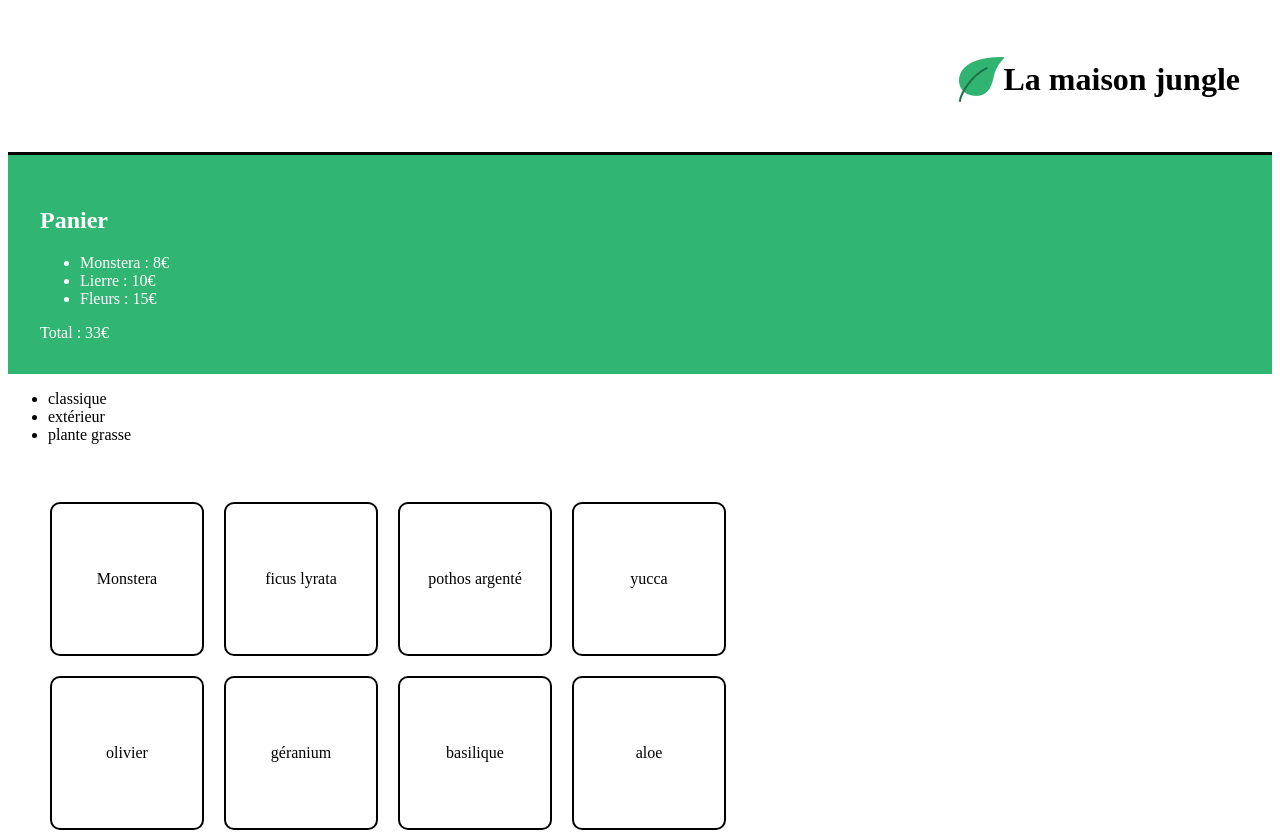
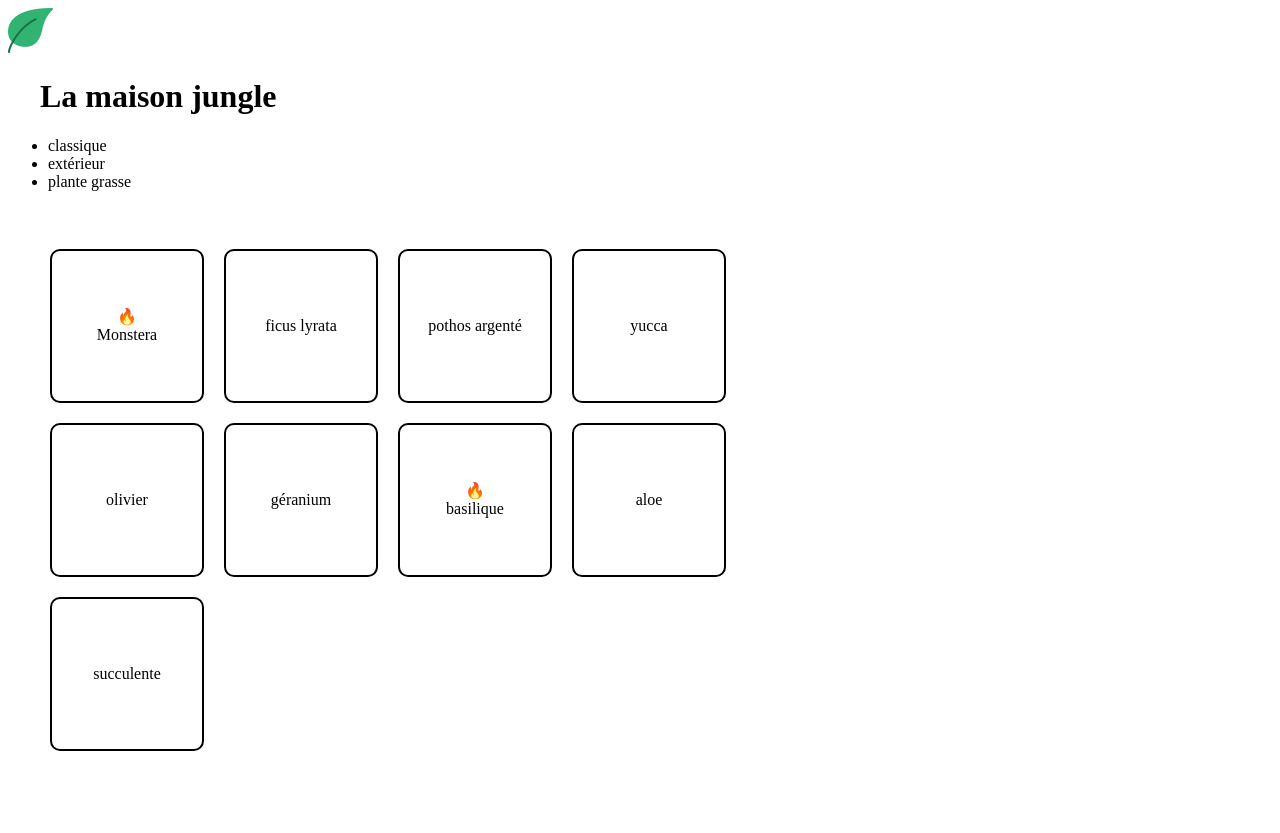
Before and after one commit to Debeing/projet1React, a React app: page / in a window 1280 px wide. Shown: the top 833 px of the page. After the commit the page ends 809 px from the top, so only its background shows below. Built offline with nearby package versions, Linux system fonts and the light colour scheme.

Commit message:
ajout du fichierPlantItem et CareScale

```diff
--- a/src/components/App.js
+++ b/src/components/App.js
@@ -1,13 +1,18 @@
-import Banner from './banner';
- import Cart  from './Cart';
+import banner from './banner';
+import logo from '../assets/logo.png';
+//import Cart  from './Cart';
  import ShoppingList  from './ShoppingList';
 
 function App() {
   return <div>
-    <Banner/>
-    <Cart/>
+    <banner>
+      <img src={logo} alt='la maison jungle' className='lmj-logo'/>
+      <h1 className='lmj-title'>La maison jungle</h1>
+    </banner>
+
+    {/*<Cart/>*/}
     <ShoppingList/>
     </div>
 }
 
-export default App;
+export default App
--- /dev/null
+++ b/src/components/CareScale.js
@@ -0,0 +1,22 @@
+import React from 'react'
+
+function CarScale(scaleValue, careType) {
+    const range = [1, 2, 3]
+    const scaleType = careType === 'light' ? '☀️' : '💧'
+
+    return (
+        <div>
+            {range.map((rangeElem) =>
+            scaleValue >= rangeElem ? (
+                <span key = {rangeElem.toString()}>{scaleType}</span>
+            ) : null
+
+            )
+
+            }
+        </div>
+
+    )
+}
+
+export default CarScale
--- a/src/components/ShoppingList.js
+++ b/src/components/ShoppingList.js
@@ -1,4 +1,5 @@
-import { plantList } from '../datas/plantList.js'
+import { plantList } from '../datas/plantList'
+import CareScale from './CareScale'
 import '../style/ShoppingList.css'
 
 function ShoppingList() {
@@ -18,8 +19,10 @@ function ShoppingList() {
 			<ul className='lmj-plant-list'>
 				{plantList.map((plant) => (
 					<li key={plant.id} className='lmj-plant-item'>
-                        {plant.name }
-                        {plant.isSpecialOffer && <div className='lmj-sales'>Soldes</div>}
+						{plant.isBestSale && <span>🔥</span>}
+						{plant.name}
+						<CareScale careType='water' scaleValue={plant.water} />
+						<CareScale careType='light' scaleValue={plant.light} />
 					</li>
 				))}
 			</ul>
--- a/src/components/banner.js
+++ b/src/components/banner.js
@@ -1,14 +1,7 @@
 import '../style/banner.css';
-import logo from '../assets/logo.png';
-function Banner() {
-    const title = "La maison jungle";
-    return (
-  <div className="lmj-banner">
-    <img src={logo} alt="La maison jungle logo" className="lmj-logo" />
-    <h1> {title} </h1>
-</div>
+function banner({ children }) {
+    return <div className="lmj-banner">{ children }</div>
 
-    )
 }
 
-export default Banner
+export default banner
--- a/src/datas/plantList.js
+++ b/src/datas/plantList.js
@@ -3,46 +3,66 @@ export const plantList = [
         name : 'Monstera',
         category : 'classique',
         id : '1ed',
+		isBestSale: true,
+		light : 2,
+		water : 3
     },
     {
 		name: 'ficus lyrata',
 		category: 'classique',
-		id: '2ab'
+		id: '2ab',
+		light: 3,
+		water: 2
 	},
 	{
 		name: 'pothos argenté',
 		category: 'classique',
-		id: '3sd'
+		id: '3sd',
+		light: 1,
+		water:2
 	},
 	{
 		name: 'yucca',
 		category: 'classique',
-		id: '4kk'
+		id: '4kk',
+		light : 3,
+		water : 1
 	},
 	{
 		name: 'olivier',
 		category: 'extérieur',
-		id: '5pl'
+		id: '5pl',
+		light : 3,
+		water : 1
 	},
 	{
 		name: 'géranium',
 		category: 'extérieur',
-		id: '6uo'
+		id: '6uo',
+		light : 2,
+		water: 2
 	},
 	{
 		name: 'basilique',
 		category: 'extérieur',
-		id: '7ie'
+		id: '7ie',
+		isBestSale: true,
+		light: 2,
+		water: 3
 	},
 	{
 		name: 'aloe',
 		category: 'plante grasse',
-		id: '8fp'
+		id: '8fp',
+		light: 2,
+		water: 1
 	},
 	{
 		name: 'succulente',
 		category: 'plante grasse',
-		id: '9vn'
+		id: '9vn',
+		light: 2,
+		water: 1
 	}
 
 ]
--- /dev/null
+++ b/src/style/PlantItem.css
@@ -0,0 +1,3 @@
+.lmj-plant-itme{
+    height: 220px
+}
--- a/src/style/banner.css
+++ b/src/style/banner.css
@@ -1,10 +1,3 @@
-.lmj-banner{
-    color: black;
-    text-align: right;
-    padding: 32px;
-    border-bottom: solid 3px black;
-
-}
 .lmj-banner {
 	color: black;
 	text-align: right;
```
Lines whose indentation alone changed are shown as unchanged.
